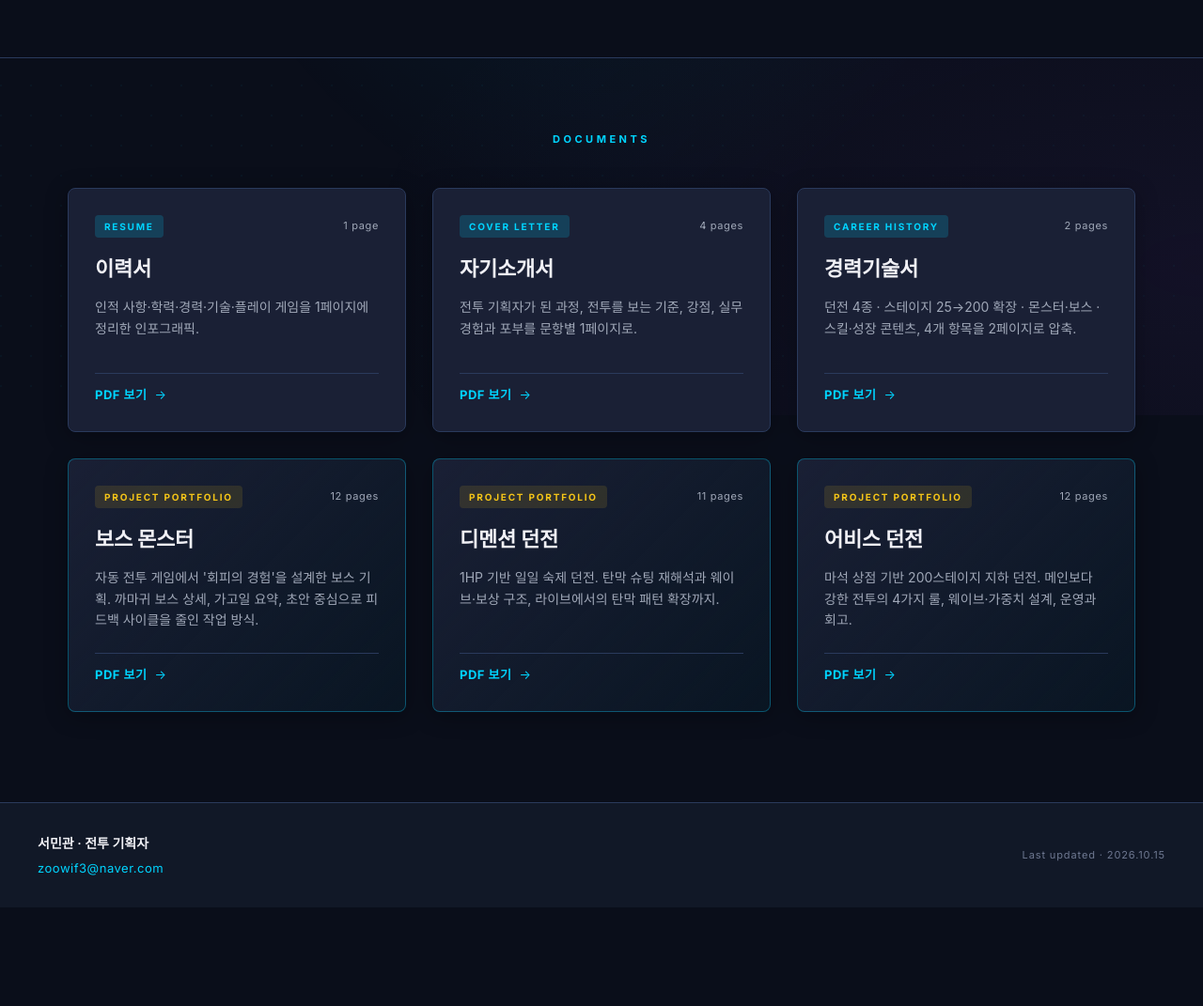
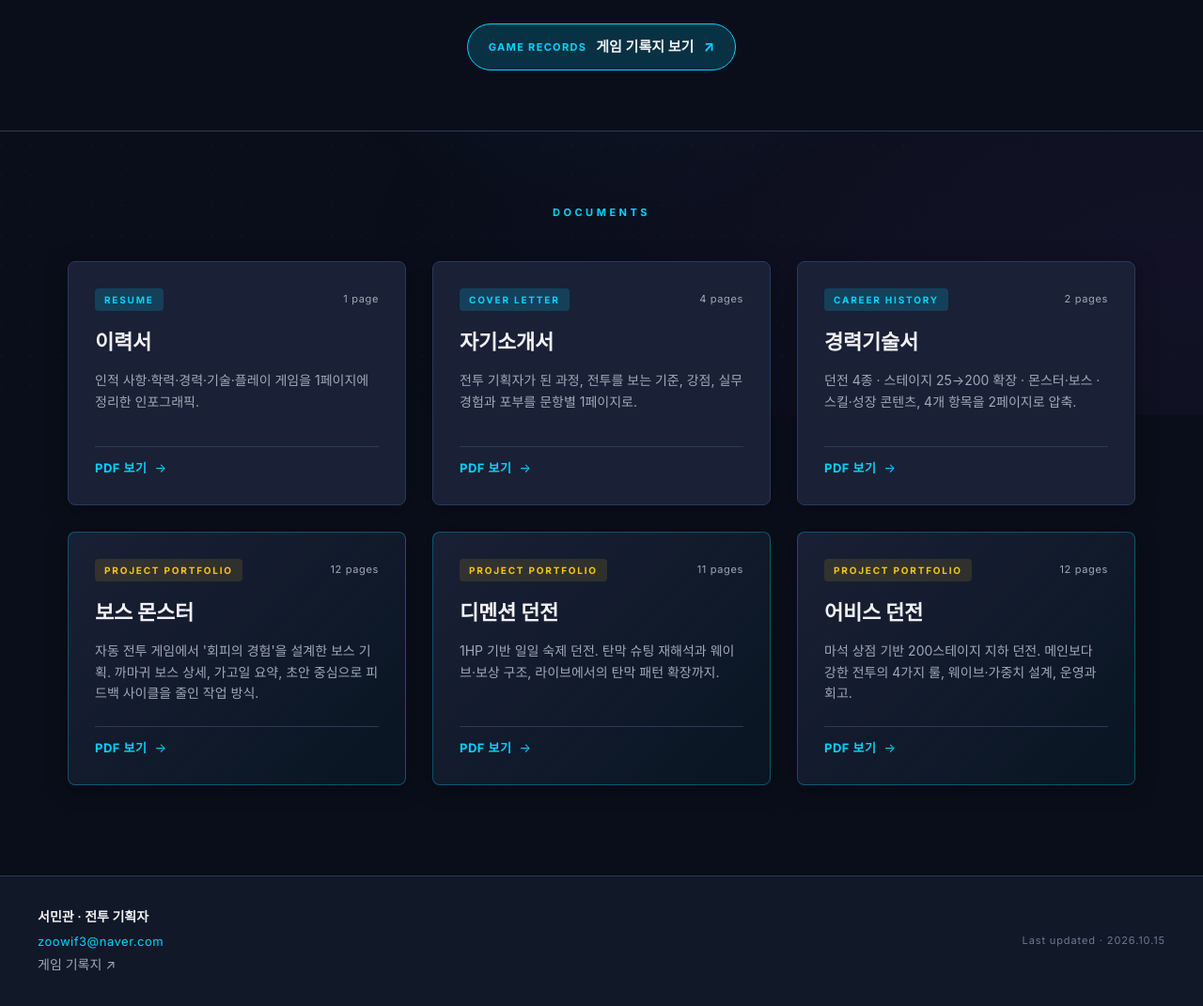
Before and after one commit to minkwan8048-lgtm/portfolio, a plain HTML site: page index.html in a window 1280 px wide. Shown: the part 358-1429 px from the top of the page at 94% size. Before the commit the page ends 1324 px from the top, so only its background shows below. Drawn offline with Linux system fonts and the light colour scheme; a web font is replaced by a local one.

Commit message:
Add game records link: hero button + footer link
Co-Authored-By: Claude Fable 5.1 <noreply@anthropic.com>

```diff
--- a/index.html
+++ b/index.html
@@ -23,6 +23,13 @@
       <span>스펙터게임즈코리아 · 스펙터 에이전시</span>
       <span class="dot">·</span>
       <span>2025.05 ~ 2026.06</span>
+    </div>
+    <div class="hero-links">
+      <a class="hero-btn" href="https://minkwan8048-lgtm.github.io/game-records/" target="_blank" rel="noopener">
+        <span class="hero-btn-tag">GAME RECORDS</span>
+        <span class="hero-btn-text">게임 기록지 보기</span>
+        <span class="hero-btn-arrow">↗</span>
+      </a>
     </div>
   </div>
 </header>
@@ -128,6 +135,7 @@
     <div class="footer-left">
       <div class="footer-name">서민관 · 전투 기획자</div>
       <a class="footer-email" href="mailto:zoowif3@naver.com">zoowif3@naver.com</a>
+      <a class="footer-link" href="https://minkwan8048-lgtm.github.io/game-records/" target="_blank" rel="noopener">게임 기록지 ↗</a>
     </div>
     <div class="footer-right">
       <span id="footer-updated">Last updated · 2026.10.15</span>
--- a/style.css
+++ b/style.css
@@ -120,6 +120,49 @@ a { color: inherit; text-decoration: none; }
   letter-spacing: 0.02em;
 }
 .hero-meta .dot { color: var(--c-text-dim); }
+
+/* ---- Hero: external link button (게임 기록지) ---- */
+.hero-links {
+  margin-top: 28px;
+  display: flex;
+  justify-content: center;
+}
+.hero-btn {
+  display: inline-flex;
+  align-items: center;
+  gap: 10px;
+  padding: 12px 22px;
+  border: 1px solid var(--c-cyan);
+  border-radius: 999px;
+  background: var(--c-cyan-soft);
+  color: var(--c-text);
+  text-decoration: none;
+  font-size: 15px;
+  font-weight: 600;
+  transition: background .18s ease, box-shadow .18s ease, transform .18s ease;
+}
+.hero-btn:hover {
+  background: rgba(0, 212, 255, 0.3);
+  box-shadow: var(--glow-cyan);
+  transform: translateY(-1px);
+}
+.hero-btn-tag {
+  font-family: var(--font-en);
+  font-size: 11px;
+  font-weight: 700;
+  letter-spacing: 0.12em;
+  color: var(--c-cyan);
+}
+.hero-btn-arrow { color: var(--c-cyan); font-weight: 700; }
+
+.footer-link {
+  display: block;
+  margin-top: 4px;
+  color: var(--c-text-soft);
+  text-decoration: none;
+  font-size: 14px;
+}
+.footer-link:hover { color: var(--c-cyan); }
 
 /* ================ Documents ================ */
 .docs {
```
